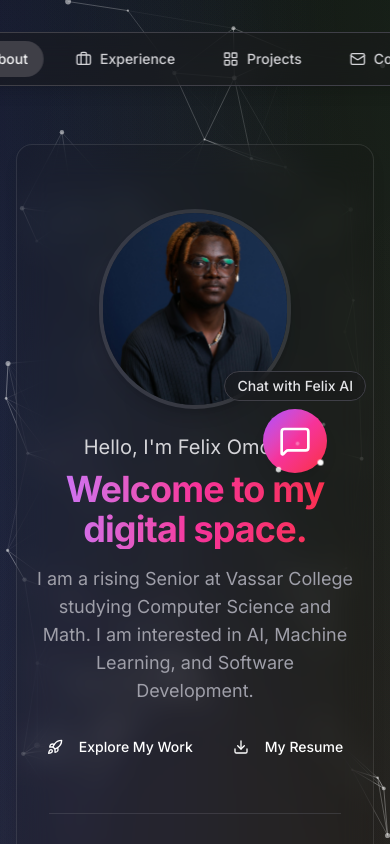
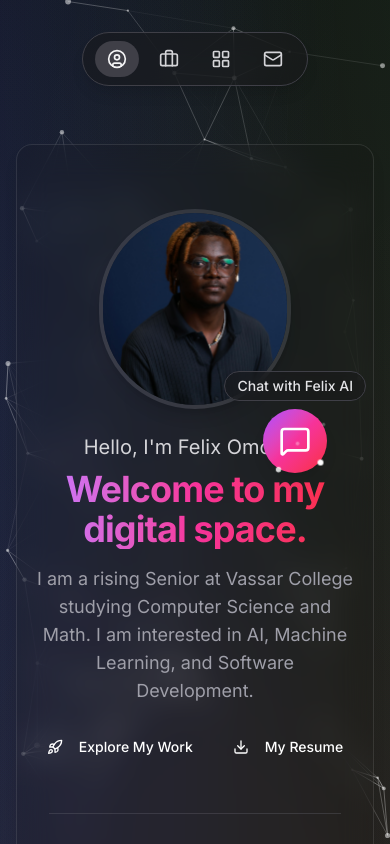
Before and after one commit to Felomondi/gen_ai_pw, a Next.js app in the folder my-ai-portfolio/: page / in a window 390 px wide. Shown: the top 844 px of the page. Built offline with nearby package versions, Linux system fonts and the light colour scheme.

Commit message:
make navbar more resposive for smaller devices

```diff
--- a/my-ai-portfolio/components/Navbar.tsx
+++ b/my-ai-portfolio/components/Navbar.tsx
@@ -10,10 +10,10 @@ export default function Navbar() {
   const pathname = usePathname();
 
   const navItems = [
-    { label: "About", href: "/", icon: <UserCircle size={16} /> },
-    { label: "Experience", href: "/experience", icon: <Briefcase size={16} /> },
-    { label: "Projects", href: "/projects", icon: <LayoutGrid size={16} /> },
-    { label: "Contact", href: "/contact", icon: <Mail size={16} /> },
+    { label: "About", href: "/", icon: <UserCircle size={20} /> }, // Slightly larger icons
+    { label: "Experience", href: "/experience", icon: <Briefcase size={20} /> },
+    { label: "Projects", href: "/projects", icon: <LayoutGrid size={20} /> },
+    { label: "Contact", href: "/contact", icon: <Mail size={20} /> },
   ];
 
   return (
@@ -23,7 +23,7 @@ export default function Navbar() {
       animate={{ y: 0, opacity: 1 }}
       transition={{ duration: 0.5, ease: "easeOut" }}
     >
-      <div className="flex items-center gap-4 px-4 py-2 rounded-full bg-zinc-900/50 backdrop-blur-lg shadow-lg border border-zinc-700">
+      <div className="flex items-center gap-2 sm:gap-4 px-3 py-2 sm:px-4 rounded-full bg-zinc-900/50 backdrop-blur-lg shadow-lg border border-zinc-700">
         {navItems.map((item) => {
           const isActive = pathname === item.href;
           return (
@@ -31,7 +31,7 @@ export default function Navbar() {
               key={item.href}
               href={item.href}
               className={`
-                flex items-center gap-2 px-4 py-2 rounded-full text-sm font-medium transition-colors
+                flex items-center gap-2 px-3 sm:px-4 py-2 rounded-full text-sm font-medium transition-colors
                 ${
                   isActive
                     ? "bg-zinc-700 text-zinc-100"
@@ -40,7 +40,8 @@ export default function Navbar() {
               `}
             >
               {item.icon}
-              <span>{item.label}</span>
+              {/* This span is hidden on small screens and shown on larger screens */}
+              <span className="hidden sm:inline">{item.label}</span>
             </Link>
           );
         })}
```
